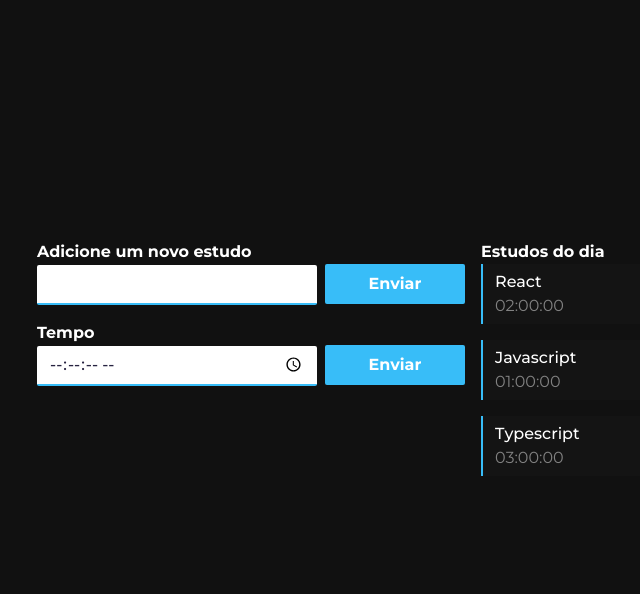
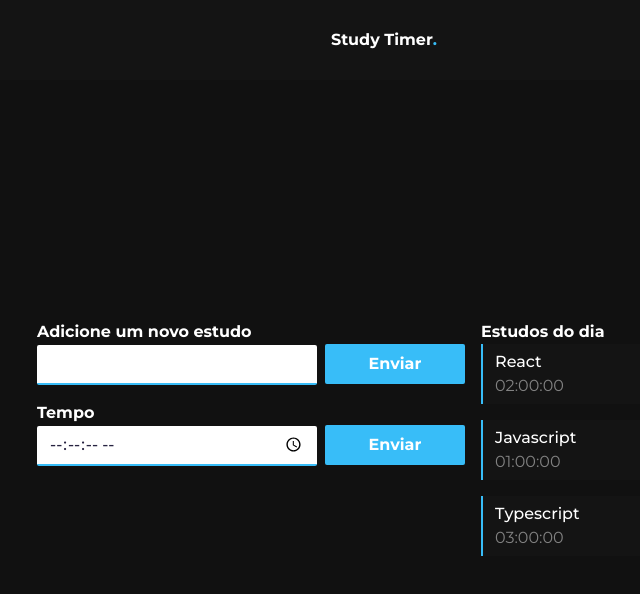
Before and after one commit to Joao0028/study-timer, a React (Create React App) app: page / in a window 1280 px wide. Shown: the top 594 px of the page, without its empty margins (256-896 px from the left). Built offline with nearby package versions, Linux system fonts and the light colour scheme.

Commit message:
criando o Header

```diff
--- /dev/null
+++ b/src/components/Header/index.tsx
@@ -0,0 +1,7 @@
+import React from "react";
+
+export default function Header(){
+    return <header className="flex justify-center items-center  w-full h-[80px] bg-[#141414]">
+        <h1 className="font-bold text-cor-branco">Study Timer<strong className="text-cor-azulClaro">.</strong></h1>
+    </header>
+}
--- a/src/pages/App.tsx
+++ b/src/pages/App.tsx
@@ -1,14 +1,18 @@
 import React from "react";
-import "./App.scss"
+import "./App.scss";
 import Formulario from "../components/Formulario";
 import Lista from "../components/Lista";
+import Header from "../components/Header";
 
 function App() {
   return (
-    <div className="App">
-      <Formulario />
-      <Lista />
-    </div>
+    <section>
+      <Header />
+      <div className="App">
+        <Formulario />
+        <Lista />
+      </div>
+    </section>
   );
 }
 
```
